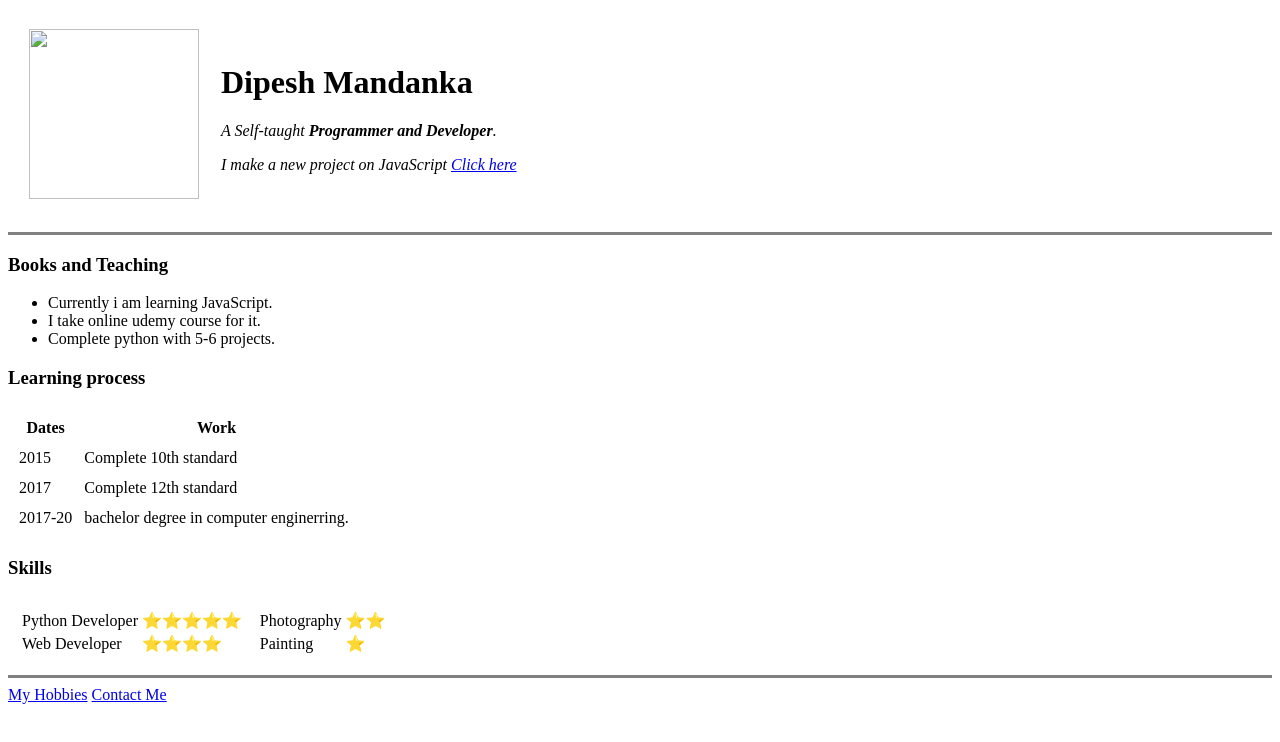
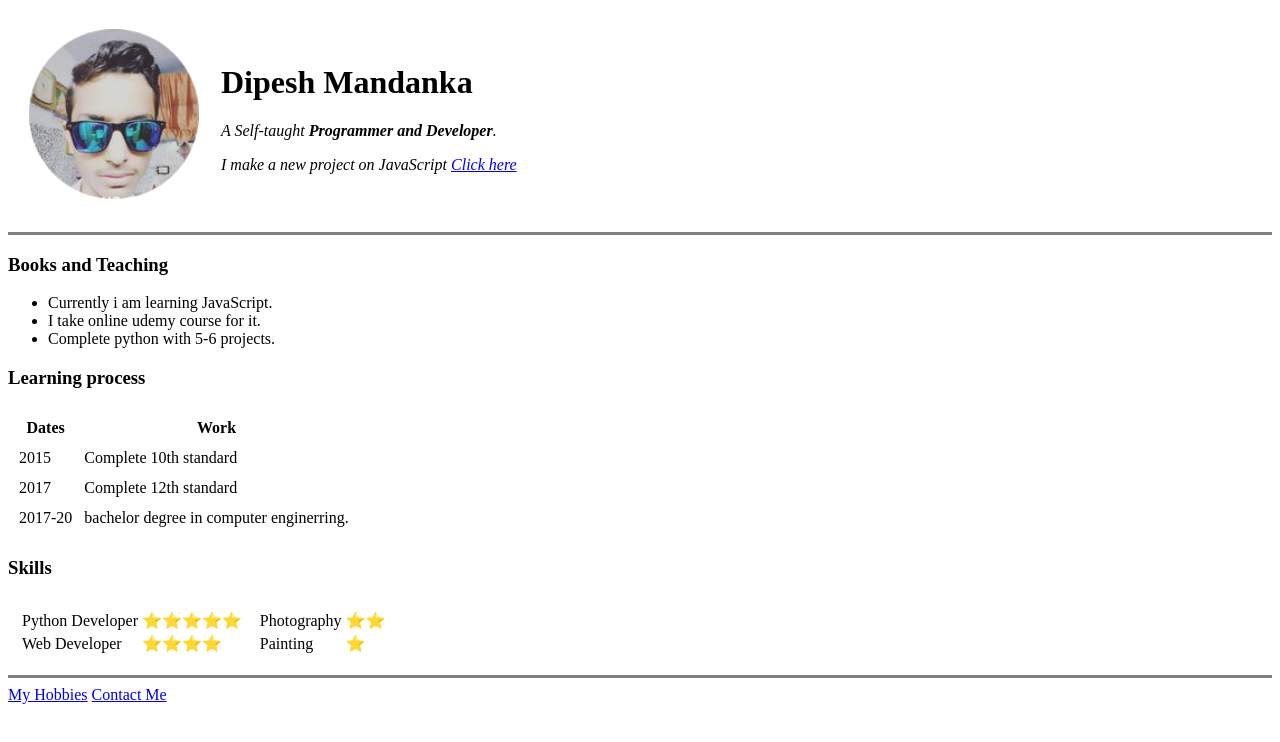
Before and after one commit to dipesh360/cv, a plain HTML site: page index.html in a window 1280 px wide. Drawn offline with Linux system fonts and the light colour scheme.

Commit message:
Update index.html

```diff
--- a/index.html
+++ b/index.html
@@ -9,7 +9,7 @@
 <body>
     <table cellspacing="20">
         <tr>
-            <td><img src="./imgs/portfolio.png" alt="" height="170px" width="170px"></td>
+            <td><img src="portfolio.png" alt="" height="170px" width="170px"></td>
             <td><h1>Dipesh Mandanka</h1>
                 <p><em>A Self-taught <strong>Programmer and Developer</strong>.</em></p>
                 <p><i>I make a new project on JavaScript <a href="https://dipesh360.github.io/javaScript" target="_blank">Click here</a></i></p>
```
